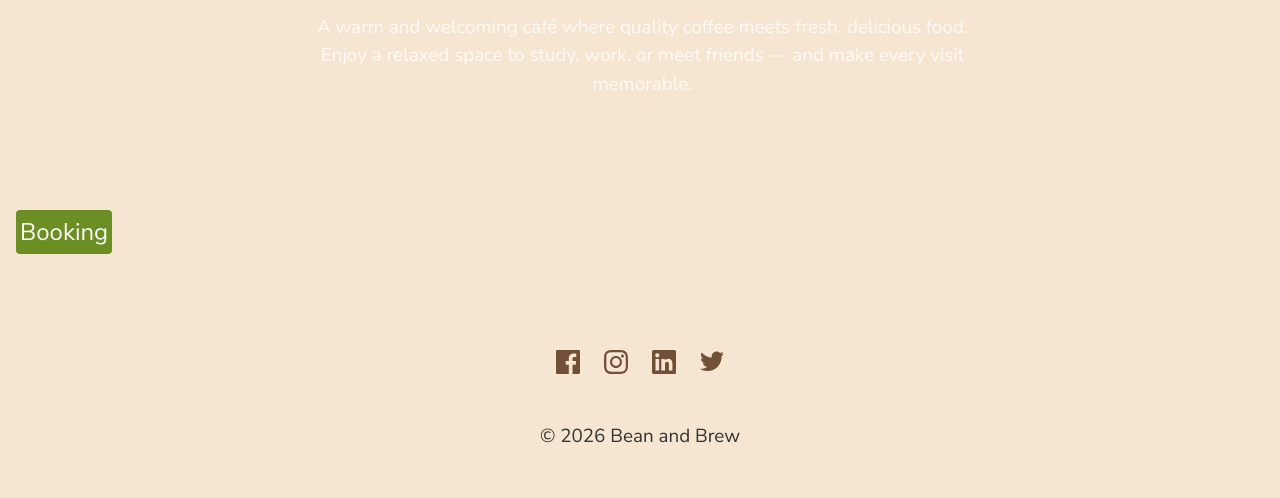
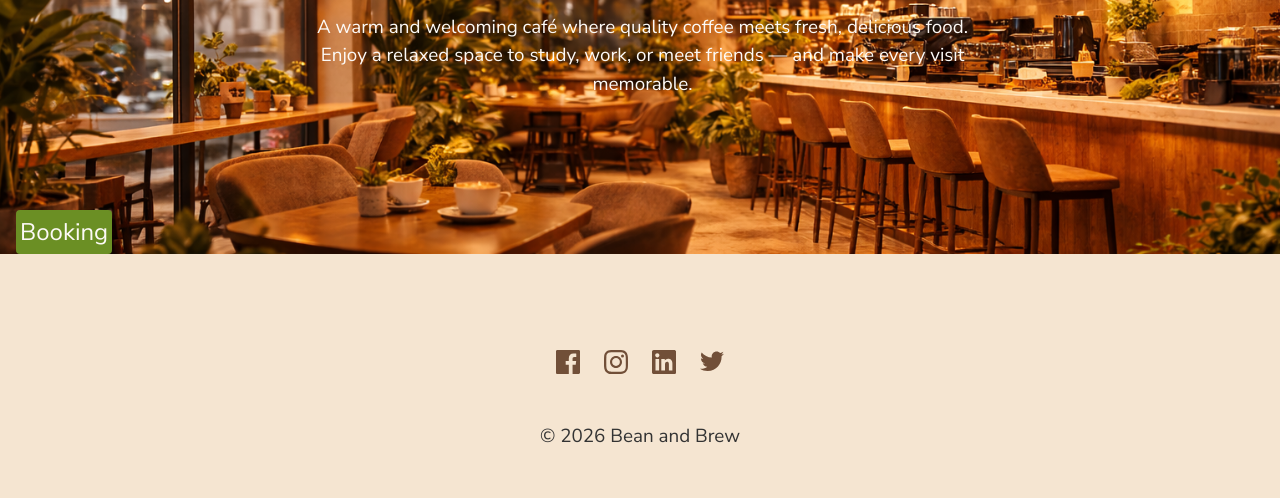
Before and after one commit to Oleg-Ar/BeanAndBrew, a plain HTML site: page index.html in a window 1280 px wide. Shown: the part 380-878 px from the top of the page. Drawn offline with Linux system fonts and the light colour scheme; files whose address does not match are found by name.

Commit message:
Changed url in style.css

```diff
--- a/css/style.css
+++ b/css/style.css
@@ -19,7 +19,7 @@ main {
   content: '';
   position: absolute;
   inset: 0;
-  background: url('assets/images/top.png') center/cover no-repeat;
+  background: url('../assets/images/top.png') center/cover no-repeat;
   opacity: 1;
   z-index: -1;
 }
```
